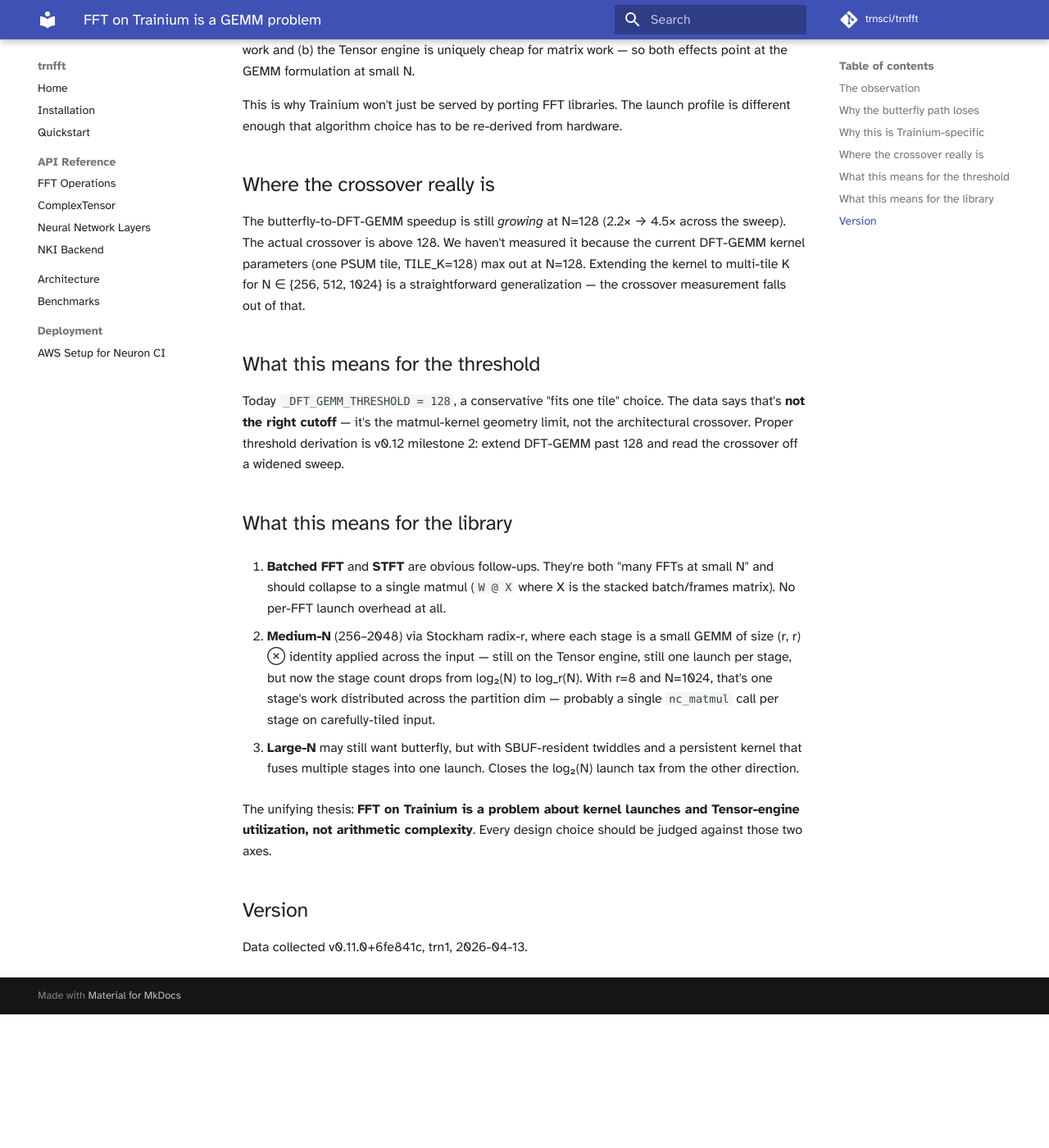
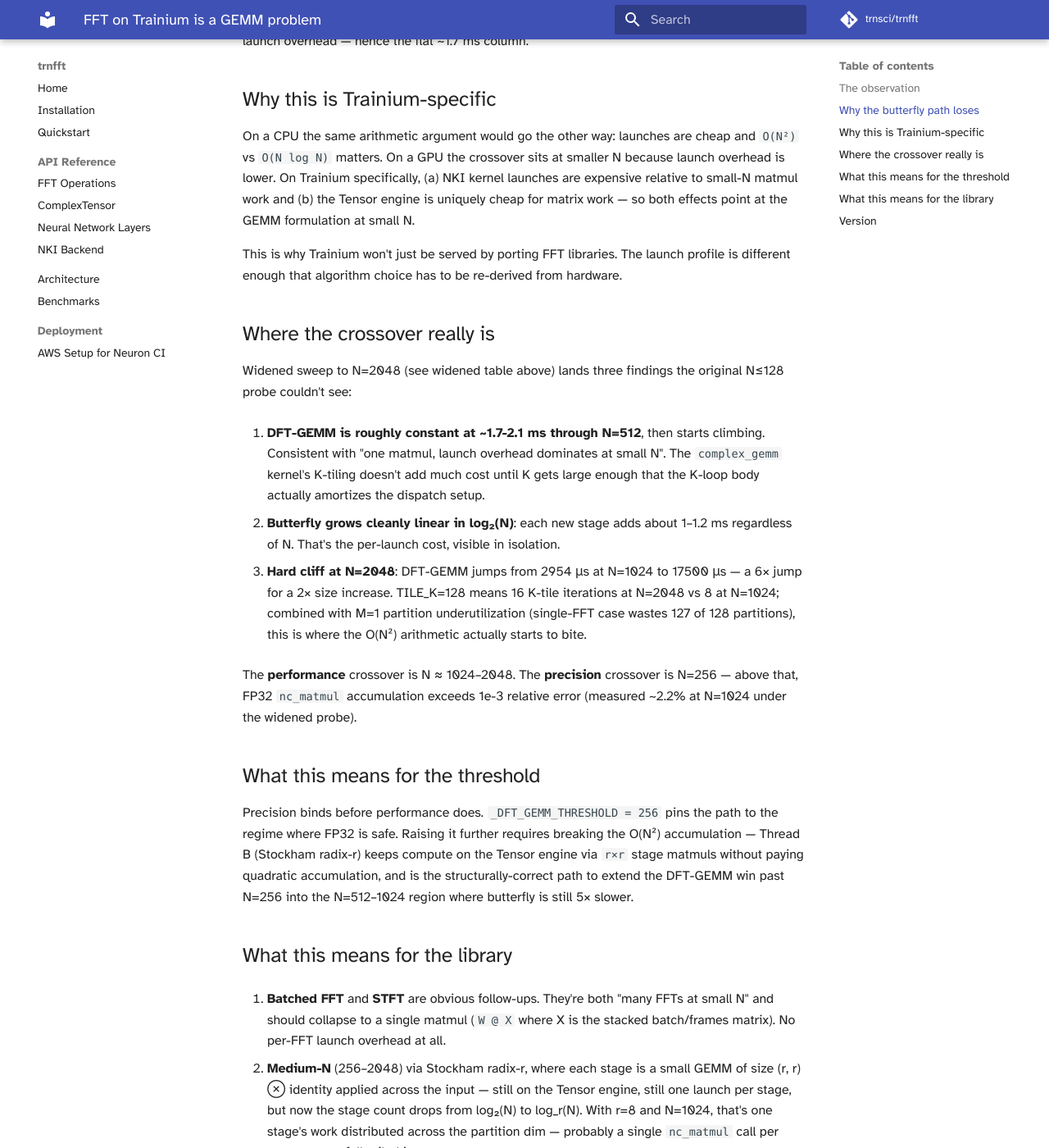
Before and after one commit to trnsci/trnfft, an MkDocs documentation site: the page built from docs/design-notes/fft-is-a-gemm.md, in a window 1280 px wide and 1400 px high, scrolled down 1137 px. Shown: the whole window at 82% size. Built offline with MkDocs 1.6.1 and Material for MkDocs 9.7.7, drawn with Linux system fonts in a browser that asks for light colours; some web fonts are replaced; comment, search, counter and statistics services are not loaded; before the commit the page ends 2374 px from its top, so only the background shows below that; some of the changed text lies outside the part shown.

Commit message:
Release v0.12.0 — DFT-as-GEMM fast path for small-N FFT on Trainium
Threshold widens from 128 (single PSUM tile geometry guard) to 256
(measured FP32 precision ceiling). The widened bench sweep at
N ∈ {8..2048} shows DFT-GEMM beats butterfly by 2.2-5.7× across the
full safe range, with performance headroom still available at N=512-
1024 that's currently blocked by FP32 accumulation. That remaining
gap is v0.13 Thread B (Stockham radix-r).

Design-note writeup updated with widened table and commentary on the
three findings visible only past N=128: roughly-constant DFT-GEMM cost
through 512, clean linear butterfly scaling in log2(N), and the hard
N=2048 perf cliff where tile geometry + partition underutilization
converge.

```diff
--- a/docs/design-notes/fft-is-a-gemm.md
+++ b/docs/design-notes/fft-is-a-gemm.md
@@ -10,13 +10,17 @@
 DFT-GEMM column forces threshold to ∞. Both paths hit the same
 user-facing `trnfft.fft`.
 
-| N   | DFT-GEMM (μs) | Butterfly (μs) | Speedup |
-| --- | ------------- | -------------- | ------- |
-| 8   | 1717          | 3779           | 2.2×    |
-| 16  | 1702          | 4860           | 2.9×    |
-| 32  | 1680          | 5930           | 3.5×    |
-| 64  | 1839          | 7086           | 3.9×    |
-| 128 | 1856          | 8399           | 4.5×    |
+| N    | DFT-GEMM (μs) | Butterfly (μs) | Speedup |
+| ---- | ------------- | -------------- | ------- |
+| 8    | 1716          | 3832           | 2.2×    |
+| 16   | 1687          | 4762           | 2.8×    |
+| 32   | 1679          | 5826           | 3.5×    |
+| 64   | 1833          | 6997           | 3.8×    |
+| 128  | 1806          | 8316           | 4.6×    |
+| 256  | 1882          | 9862           | 5.2×    |
+| 512  | 2126          | 12142          | 5.7×    |
+| 1024 | 2954          | 15746          | 5.3×    |
+| 2048 | 17500         | 23819          | 1.4×    |
 
 ## Why the butterfly path loses
 
@@ -48,20 +52,39 @@
 
 ## Where the crossover really is
 
-The butterfly-to-DFT-GEMM speedup is still *growing* at N=128 (2.2× → 4.5×
-across the sweep). The actual crossover is above 128. We haven't measured
-it because the current DFT-GEMM kernel parameters (one PSUM tile,
-TILE_K=128) max out at N=128. Extending the kernel to multi-tile K for
-N ∈ {256, 512, 1024} is a straightforward generalization — the crossover
-measurement falls out of that.
+Widened sweep to N=2048 (see widened table above) lands three findings
+the original N≤128 probe couldn't see:
+
+1. **DFT-GEMM is roughly constant at ~1.7-2.1 ms through N=512**, then
+   starts climbing. Consistent with "one matmul, launch overhead
+   dominates at small N". The `complex_gemm` kernel's K-tiling doesn't
+   add much cost until K gets large enough that the K-loop body actually
+   amortizes the dispatch setup.
+
+2. **Butterfly grows cleanly linear in log₂(N)**: each new stage adds
+   about 1–1.2 ms regardless of N. That's the per-launch cost, visible
+   in isolation.
+
+3. **Hard cliff at N=2048**: DFT-GEMM jumps from 2954 μs at N=1024 to
+   17500 μs — a 6× jump for a 2× size increase. TILE_K=128 means
+   16 K-tile iterations at N=2048 vs 8 at N=1024; combined with M=1
+   partition underutilization (single-FFT case wastes 127 of 128
+   partitions), this is where the O(N²) arithmetic actually starts
+   to bite.
+
+The **performance** crossover is N ≈ 1024–2048. The **precision**
+crossover is N=256 — above that, FP32 `nc_matmul` accumulation exceeds
+1e-3 relative error (measured ~2.2% at N=1024 under the widened probe).
 
 ## What this means for the threshold
 
-Today `_DFT_GEMM_THRESHOLD = 128`, a conservative "fits one tile" choice.
-The data says that's **not the right cutoff** — it's the matmul-kernel
-geometry limit, not the architectural crossover. Proper threshold
-derivation is v0.12 milestone 2: extend DFT-GEMM past 128 and read the
-crossover off a widened sweep.
+Precision binds before performance does. `_DFT_GEMM_THRESHOLD = 256`
+pins the path to the regime where FP32 is safe. Raising it further
+requires breaking the O(N²) accumulation — Thread B (Stockham radix-r)
+keeps compute on the Tensor engine via `r×r` stage matmuls without
+paying quadratic accumulation, and is the structurally-correct path to
+extend the DFT-GEMM win past N=256 into the N=512–1024 region where
+butterfly is still 5× slower.
 
 ## What this means for the library
 
@@ -87,4 +110,5 @@
 
 ## Version
 
-Data collected v0.11.0+6fe841c, trn1, 2026-04-13.
+Small-N data (N ≤ 128): v0.11.0+6fe841c, trn1, 2026-04-13.
+Widened data (N ≤ 2048): v0.11.0+03d3ac2, trn1, 2026-04-13.
--- a/pyproject.toml
+++ b/pyproject.toml
@@ -4,7 +4,7 @@
 
 [project]
 name = "trnfft"
-version = "0.11.0"
+version = "0.12.0"
 description = "FFT and complex-valued tensor operations for AWS Trainium via NKI"
 readme = "README.md"
 license = "Apache-2.0"
--- a/trnfft/__init__.py
+++ b/trnfft/__init__.py
@@ -8,7 +8,7 @@
 Incorporates neuron-complex-ops (ComplexTensor, NKI dispatch, complex NN layers).
 """
 
-__version__ = "0.11.0"
+__version__ = "0.12.0"
 
 from .api import (
     fft, ifft, rfft, irfft,
```
Also changed, not shown: CHANGELOG.md (+27 -0 lines), 1 other file.
